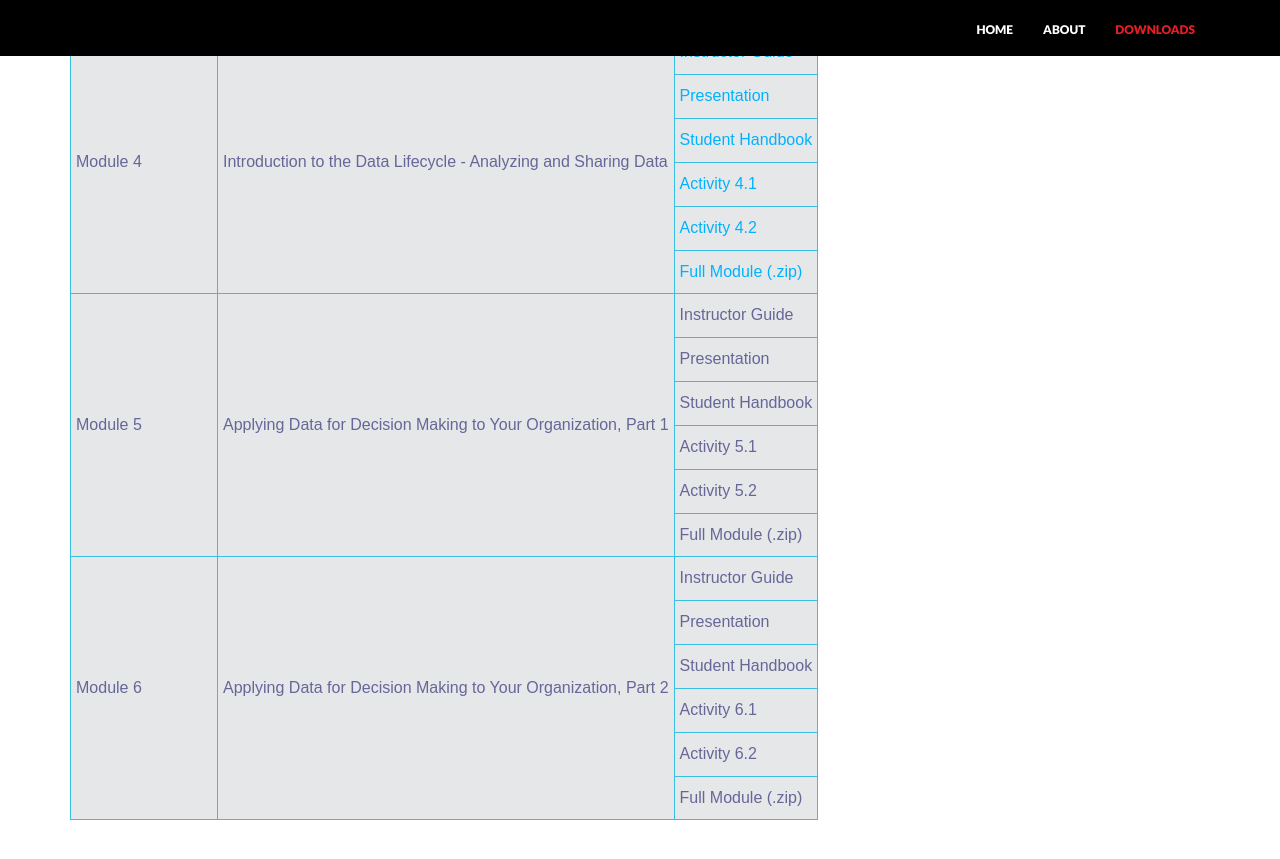
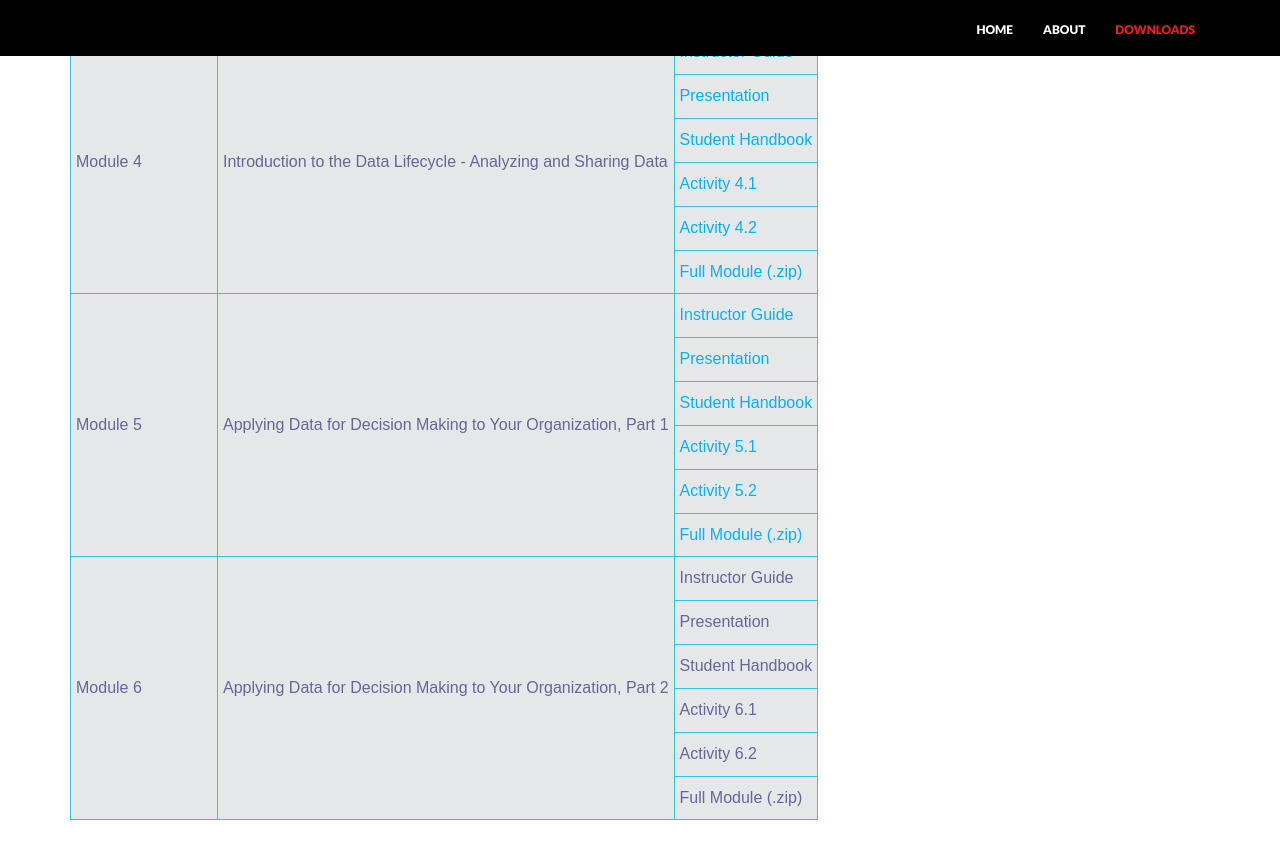
Before and after one commit to tascha/D4DM, a Jekyll site: the page built from downloads.html, in a window 1280 px wide and 900 px high, scrolled down 1115 px. Shown: the top 859 px of the window. Built offline with Jekyll 4.4.1, drawn with Linux system fonts in a browser that asks for light colours; nearby versions of some CDN libraries.

Commit message:
module 5 links

```diff
--- a/downloads.html
+++ b/downloads.html
@@ -106,22 +106,22 @@
                  <tr>
                 <td class="tg-031e" rowspan="6">Module 5</td>
                 <td class="tg-031e" rowspan="6">Applying Data for Decision Making to Your Organization, Part 1</td>
-                <td class="tg-yw4l">Instructor Guide</td>
+                <td class="tg-yw4l"><a href="https://tascha.github.io/D4DM/documents/Module5_InstructorGuide.doc">Instructor Guide</a></td>
               </tr>
               <tr>
-                <td class="tg-yw4l">Presentation</td>
+                <td class="tg-yw4l"><a href="https://tascha.github.io/D4DM/documents/Module5_Slides.ppt">Presentation</a></td>
               </tr>
               <tr>
-                <td class="tg-yw4l">Student Handbook</td>
+                <td class="tg-yw4l"><a href="https://tascha.github.io/D4DM/documents/Module5_StudentHandbook.doc">Student Handbook</a></td>
               </tr>
               <tr>
-                <td class="tg-yw4l">Activity 5.1</td>
+                <td class="tg-yw4l"><a href="https://tascha.github.io/D4DM/documents/Activity_5.1.doc">Activity 5.1</a></td>
               </tr>
               <tr>
-                <td class="tg-yw4l">Activity 5.2</td>
+                <td class="tg-yw4l"><a href="https://tascha.github.io/D4DM/documents/Activity_5.2.doc">Activity 5.2</a></td>
               </tr>
               <tr>
-                <td class="tg-yw4l">Full Module (.zip)</td>
+                <td class="tg-yw4l"><a href="https://tascha.github.io/D4DM/documents/Module5_Contents.zip">Full Module (.zip)</a></td>
             </tr>
                 <tr>
                 <td class="tg-031e" rowspan="6">Module 6</td>
```
